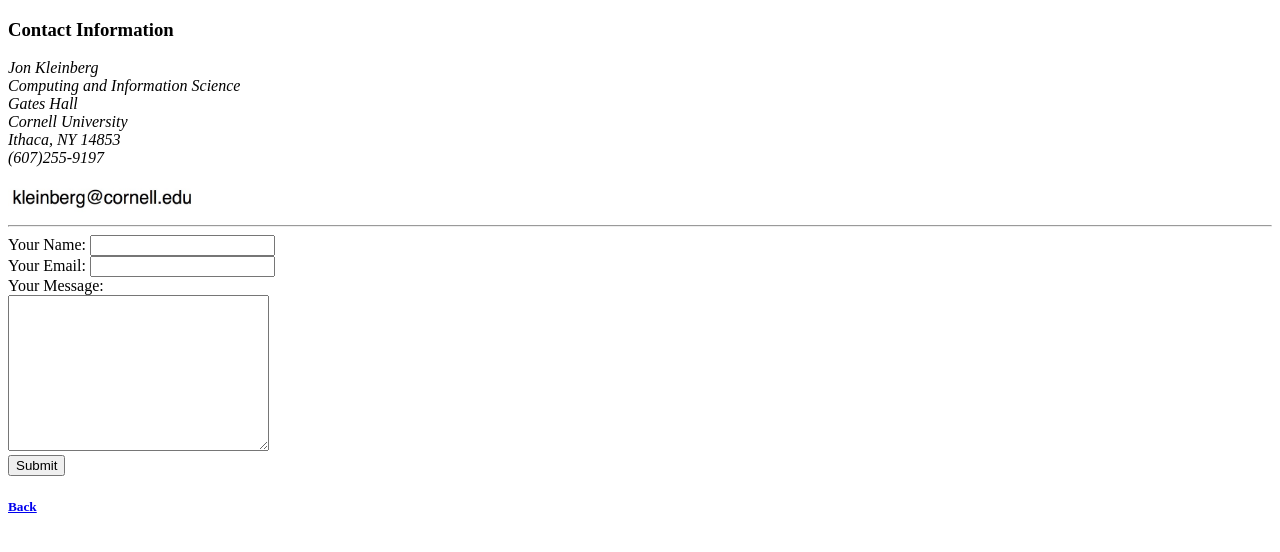
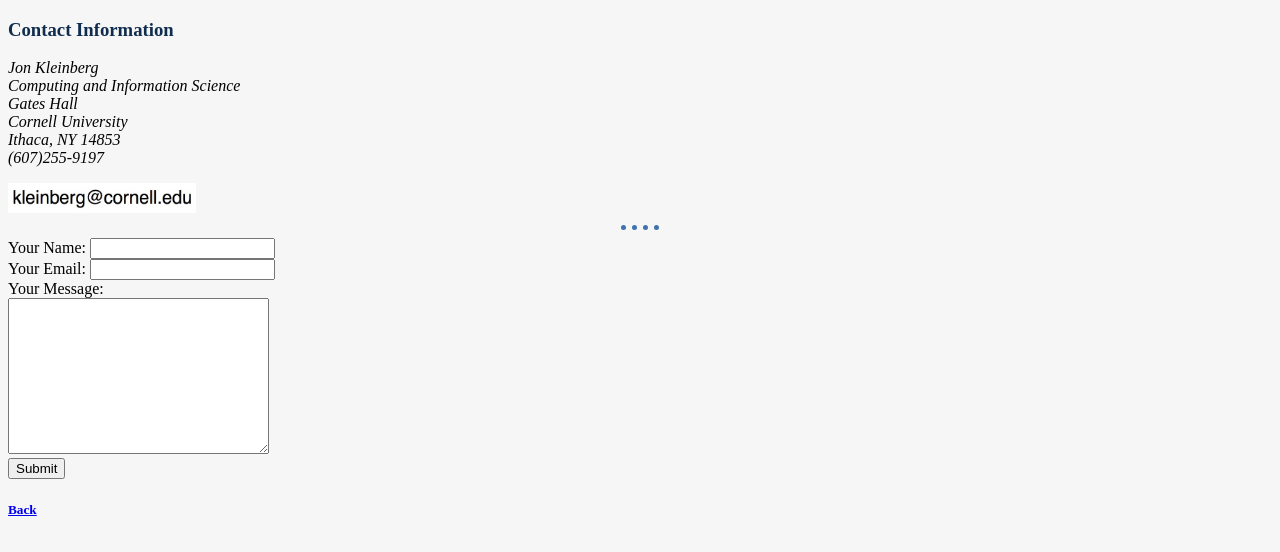
Before and after one commit to hilads06/CV, a plain HTML site: page contact_jon.html in a window 1280 px wide. Drawn offline with Linux system fonts and the light colour scheme.

Commit message:
addd new code

```diff
--- a/contact_jon.html
+++ b/contact_jon.html
@@ -7,6 +7,7 @@
           content="width=device-width, user-scalable=no, initial-scale=1.0, maximum-scale=1.0, minimum-scale=1.0">
     <meta http-equiv="X-UA-Compatible" content="ie=edge">
     <title>Document</title>
+    <link rel="stylesheet" href="css/styles.css">
 </head>
 
 <body>
--- /dev/null
+++ b/css/styles.css
@@ -0,0 +1,14 @@
+body {
+    background-color: #F6F6F6;
+}
+
+hr {
+    border-style: dotted none none none;
+    border-width: 5px;
+    border-color: #3F72AF;
+    width: 3%;
+}
+
+h1, h3 {
+    color: #112D4E;
+}
```
Also changed, not shown: index.html (+1 -0 lines).
